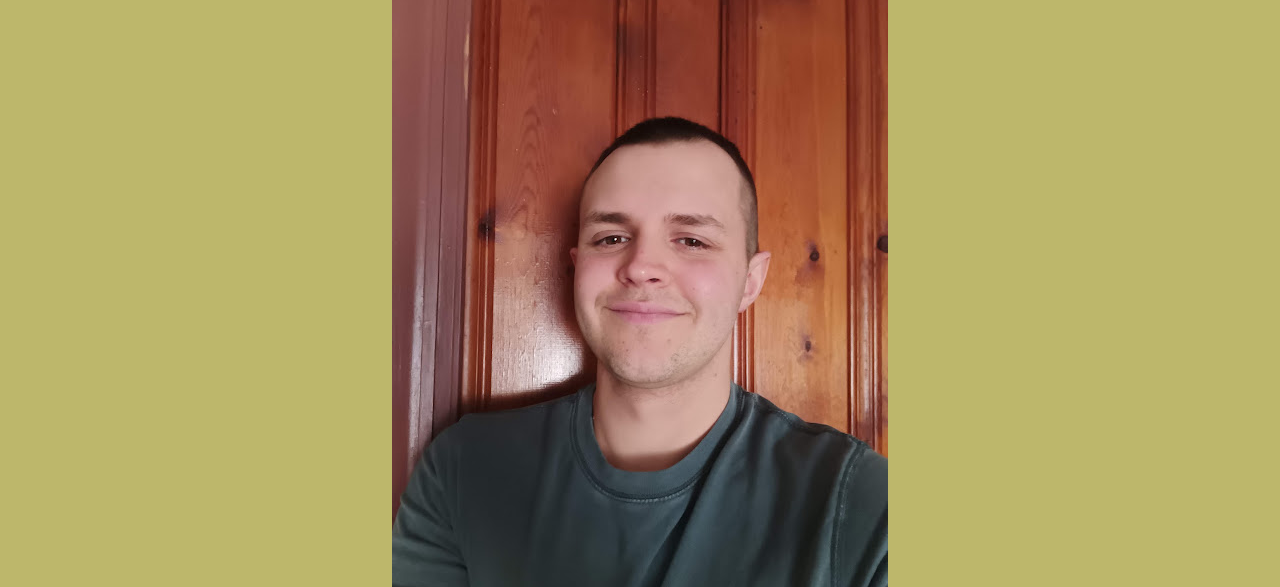
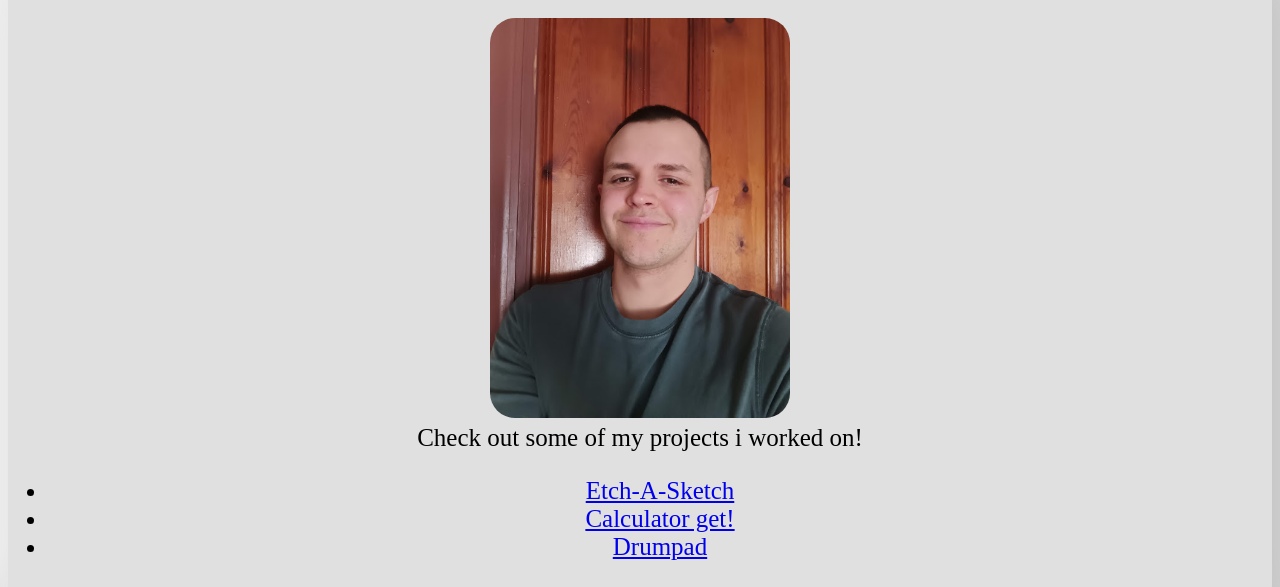
Before and after one commit to mtbguysupremo/frontendPF, a plain HTML site: page index.html in a window 1280 px wide. Shown: the part 107-694 px from the top of the page. Drawn offline with Linux system fonts and the light colour scheme.

Commit message:
added new styling to webpage and image sizing.

```diff
--- a/index.html
+++ b/index.html
@@ -9,13 +9,15 @@
 </head>
 <body>
     <h1>Hi and welcome to my Webpage!</h1>
-    <img src="/frontendPF/ya_boy.jpg" alt="me, Jason">
+    <img class="headshot" src="/ya_boy.jpg" alt="Jason A.">
     <div>Check out some of my projects i worked on!</div>
+    <div>
     <ul>
         <li><a href="https://mtbguysupremo.github.io/ecthsketch/">Etch-A-Sketch</a></li>
         <li><a href="https://codepen.io/mtbguysupremo/pen/WNdNQoJ">Calculator get!</a></li>
         <li><a href="https://codepen.io/mtbguysupremo/pen/abVXoqq">Drumpad</a></li>
     </ul>
+    </div>
     <h2>To see more of my work, check out my github page at <a href="https://github.com/" target="_blank" url=">https://github.com/mtbguysupremo">link!</a></h2>
     <script src="index.js"></script>
 </body>
--- a/style.css
+++ b/style.css
@@ -1,6 +1,14 @@
 body {
     text-align: center;
-    background-color: darkkhaki;
-    color: black;
+    font-size: 25px;
+    border-radius: 50px;
+    background: #e0e0e0;
+    box-shadow:  20px 20px 60px #bebebe,
+                 -20px -20px 60px #ffffff;
+}
 
+.headshot {
+    max-width: 50vw;
+    max-height: 50vh;
+    border-radius: 25px;
 }
```
